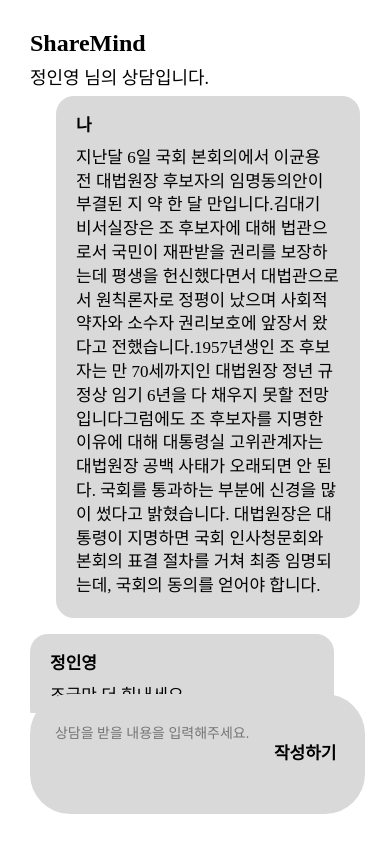
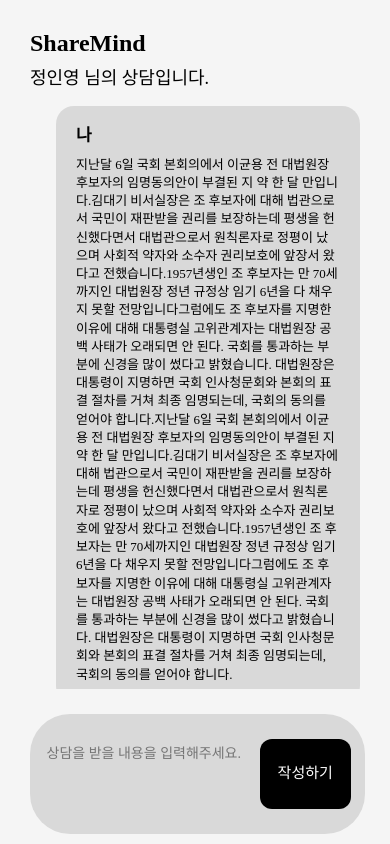
Before and after one commit to rmdnps10/sharemind-client, a React (Create React App) app: page /chat in a window 390 px wide. Built offline with nearby package versions, Linux system fonts and the light colour scheme.

Commit message:
Style: 반응형으로 스타일 다듬기

```diff
--- /dev/null
+++ b/src/api/axios.js
@@ -0,0 +1,5 @@
+import axios from 'axios';
+
+export const instace = axios.create('/', {
+  header: {},
+});
--- a/src/components/Chatting/CautionModal.tsx
+++ b/src/components/Chatting/CautionModal.tsx
@@ -66,6 +66,7 @@ export const ModalBox = styled.div`
 
 export const CautionMessage = styled.div`
   width: 86%;
+  line-height: 140%;
   font-size: 1.8rem;
 `;
 export const ButtonWrapper = styled.div`
--- a/src/components/Chatting/ChatBubble.tsx
+++ b/src/components/Chatting/ChatBubble.tsx
@@ -48,6 +48,9 @@ const ChatSubject = styled.div`
 `;
 const ChatContent = styled.div`
   font-size: 1.7rem;
+  @media (max-width: 768px) {
+    font-size: 1.3rem;
+  }
   margin-top: 1rem;
   line-height: 140%;
 `;
--- a/src/components/Chatting/ChatHeader.tsx
+++ b/src/components/Chatting/ChatHeader.tsx
@@ -24,12 +24,11 @@ function ChatHeader({ name, isVisibleIntro }: ChatHeaderProps) {
 }
 
 const HeaderInform = styled.div`
-  margin-top: 1rem;
+  margin: 1rem 0rem;
   font-size: 1.8rem;
 `;
 
 const HeaderIntroduction = styled.div`
-  margin-top: 10rem;
   font-size: 1.8rem;
   line-height: 2.3rem;
 `;
--- a/src/components/Chatting/ChatInput.tsx
+++ b/src/components/Chatting/ChatInput.tsx
@@ -51,13 +51,14 @@ function ChatInput({
 const ChatInputWrapper = styled.div`
   @media (max-width: 767px) {
     width: 86%;
+    bottom: 1rem;
   }
   @media (min-width: 768px) {
     width: 42rem;
+    bottom: 3rem;
   }
 
   position: fixed;
-  bottom: 3rem;
   display: flex;
   justify-content: center;
 `;
@@ -91,8 +92,16 @@ const StyledInput = styled.textarea<{ value: string }>`
   border: none;
 `;
 const SubmitButton = styled.button<{ $isActive: boolean | undefined }>`
-  font-size: 1.7rem;
-  font-weight: 600;
+  font-size: 1.5rem;
+  font-weight: 500;
+  background-color: black;
+  color: white;
+  display: flex;
+  padding: 1.8rem;
+  justify-content: center;
+  align-items: center;
+  border-radius: 1.2rem;
+  height: 70%;
   visibility: ${(props) => (props.$isActive ? 'visible' : 'hidden')};
 `;
 
--- a/src/pages/ChatRoomPage.tsx
+++ b/src/pages/ChatRoomPage.tsx
@@ -38,7 +38,7 @@ const ChatRoomPage = () => {
     setIsCustomer(true);
     setMessages({
       customer: [
-        '지난달 6일 국회 본회의에서 이균용 전 대법원장 후보자의 임명동의안이 부결된 지 약 한 달 만입니다.김대기 비서실장은 조 후보자에 대해 법관으로서 국민이 재판받을 권리를 보장하는데 평생을 헌신했다면서 대법관으로서 원칙론자로 정평이 났으며 사회적 약자와 소수자 권리보호에 앞장서 왔다고 전했습니다.1957년생인 조 후보자는 만 70세까지인 대법원장 정년 규정상 임기 6년을 다 채우지 못할 전망입니다그럼에도 조 후보자를 지명한 이유에 대해 대통령실 고위관계자는 대법원장 공백 사태가 오래되면 안 된다. 국회를 통과하는 부분에 신경을 많이 썼다고 밝혔습니다.      대법원장은 대통령이 지명하면 국회 인사청문회와 본회의 표결 절차를 거쳐 최종 임명되는데, 국회의 동의를 얻어야 합니다.',
+        '지난달 6일 국회 본회의에서 이균용 전 대법원장 후보자의 임명동의안이 부결된 지 약 한 달 만입니다.김대기 비서실장은 조 후보자에 대해 법관으로서 국민이 재판받을 권리를 보장하는데 평생을 헌신했다면서 대법관으로서 원칙론자로 정평이 났으며 사회적 약자와 소수자 권리보호에 앞장서 왔다고 전했습니다.1957년생인 조 후보자는 만 70세까지인 대법원장 정년 규정상 임기 6년을 다 채우지 못할 전망입니다그럼에도 조 후보자를 지명한 이유에 대해 대통령실 고위관계자는 대법원장 공백 사태가 오래되면 안 된다. 국회를 통과하는 부분에 신경을 많이 썼다고 밝혔습니다.      대법원장은 대통령이 지명하면 국회 인사청문회와 본회의 표결 절차를 거쳐 최종 임명되는데, 국회의 동의를 얻어야 합니다.지난달 6일 국회 본회의에서 이균용 전 대법원장 후보자의 임명동의안이 부결된 지 약 한 달 만입니다.김대기 비서실장은 조 후보자에 대해 법관으로서 국민이 재판받을 권리를 보장하는데 평생을 헌신했다면서 대법관으로서 원칙론자로 정평이 났으며 사회적 약자와 소수자 권리보호에 앞장서 왔다고 전했습니다.1957년생인 조 후보자는 만 70세까지인 대법원장 정년 규정상 임기 6년을 다 채우지 못할 전망입니다그럼에도 조 후보자를 지명한 이유에 대해 대통령실 고위관계자는 대법원장 공백 사태가 오래되면 안 된다. 국회를 통과하는 부분에 신경을 많이 썼다고 밝혔습니다. 대법원장은 대통령이 지명하면 국회 인사청문회와 본회의 표결 절차를 거쳐 최종 임명되는데, 국회의 동의를 얻어야 합니다.',
       ],
       counselor: ['조금만 더 힘내세요'],
     });
@@ -94,6 +94,7 @@ const ChatRoomPage = () => {
       )}
 
       <ChatBubbleContainer>
+        <ScrollContainer>
           {messages.customer.length > 0 ? (
             <ChatBubble
               text={messages.customer[0]}
@@ -134,8 +135,9 @@ const ChatRoomPage = () => {
           ) : (
             ''
           )}
+          <ScrollSpace />
+        </ScrollContainer>
       </ChatBubbleContainer>
-
       <ChatInput
         isActiveInput={isActiveInput}
         isActiveCounsel={isActiveCounsel}
@@ -162,8 +164,16 @@ const ChatBubbleContainer = styled.div`
   @media (min-width: 768px) {
     height: 74vh;
   }
+`;
+const ScrollContainer = styled.div`
   display: flex;
+  height: 70vh;
+  overflow: scroll;
   flex-direction: column;
-  overflow: scroll;
+`;
+
+const ScrollSpace = styled.div`
+  width: 100px;
+  height: 220px;
 `;
 export default ChatRoomPage;
--- a/src/styles/GlobalStyle.ts
+++ b/src/styles/GlobalStyle.ts
@@ -40,6 +40,7 @@ export const GlobalStyle = createGlobalStyle`
   html {
     font-size:10px;
     box-sizing: border-box;
+    background-color: #f5f5f5;
   }
   /*app 가운데 정렬*/
   body {
@@ -49,6 +50,7 @@ export const GlobalStyle = createGlobalStyle`
     -webkit-box-pack: center;
     justify-content: center;
     margin: 0px;
+
   }
   #root{
     height: calc(var(--vh, 1vh) * 100);
```
Lines whose indentation alone changed are shown as unchanged.
